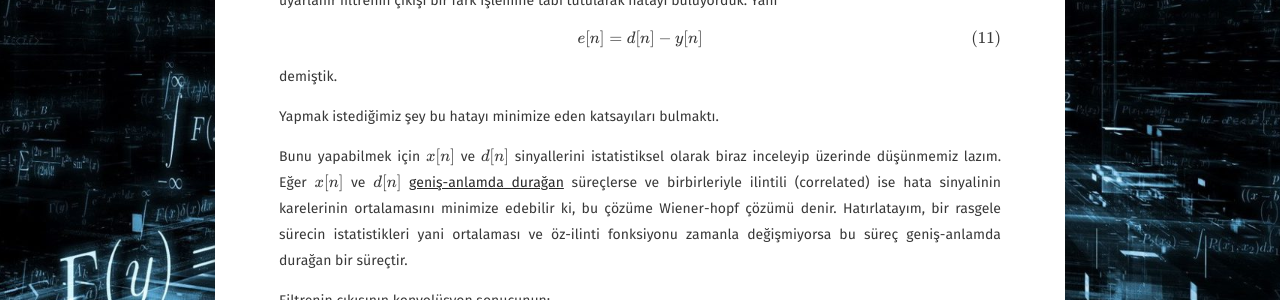
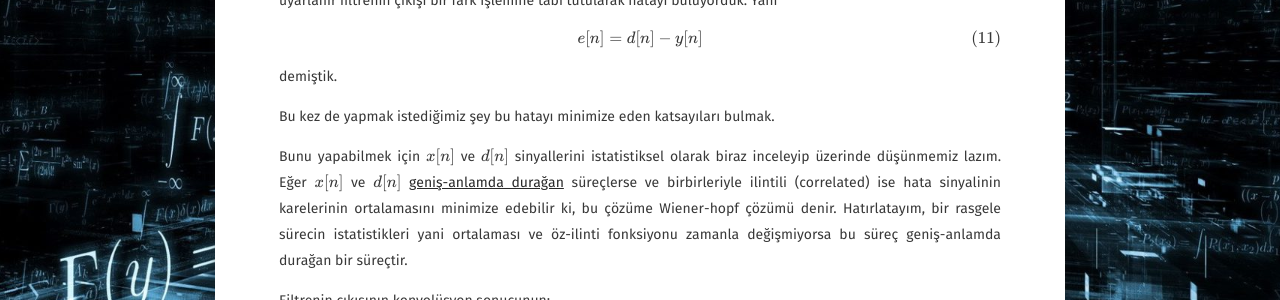
Before and after one commit to tayyarg/tayyarg.github.io, a Jekyll site: the page built from _posts/2020-03-22-uyarlanir-filtre-gurultu-yoketme.md, in a window 1280 px wide and 900 px high, scrolled down 7474 px. Shown: the part 152-452 px from the top of the window. Built offline with Jekyll 4.4.1, drawn with Linux system fonts in a browser that asks for light colours; some web fonts are replaced; formulas are drawn with MathJax 3; comment, search, counter and statistics services are not loaded.

Commit message:
metin guncellemesi

```diff
--- a/_posts/2020-03-22-uyarlanir-filtre-gurultu-yoketme.md
+++ b/_posts/2020-03-22-uyarlanir-filtre-gurultu-yoketme.md
@@ -259,7 +259,7 @@ $$
 
 demiştik.
 
-Yapmak istediğimiz şey bu hatayı minimize eden katsayıları bulmaktı.
+Bu kez de yapmak istediğimiz şey bu hatayı minimize eden katsayıları bulmak.
 
 Bunu yapabilmek için $x[n]$ ve $d[n]$ sinyallerini istatistiksel olarak biraz inceleyip üzerinde düşünmemiz lazım. Eğer $x[n]$ ve $d[n]$ <a href="https://en.wikipedia.org/wiki/Stationary_process">geniş-anlamda durağan</a> süreçlerse ve birbirleriyle ilintili (correlated) ise hata sinyalinin karelerinin ortalamasını minimize edebilir ki, bu çözüme Wiener-hopf çözümü denir. Hatırlatayım, bir rasgele sürecin istatistikleri yani ortalaması ve öz-ilinti fonksiyonu zamanla değişmiyorsa bu süreç geniş-anlamda durağan bir süreçtir.
 
```
